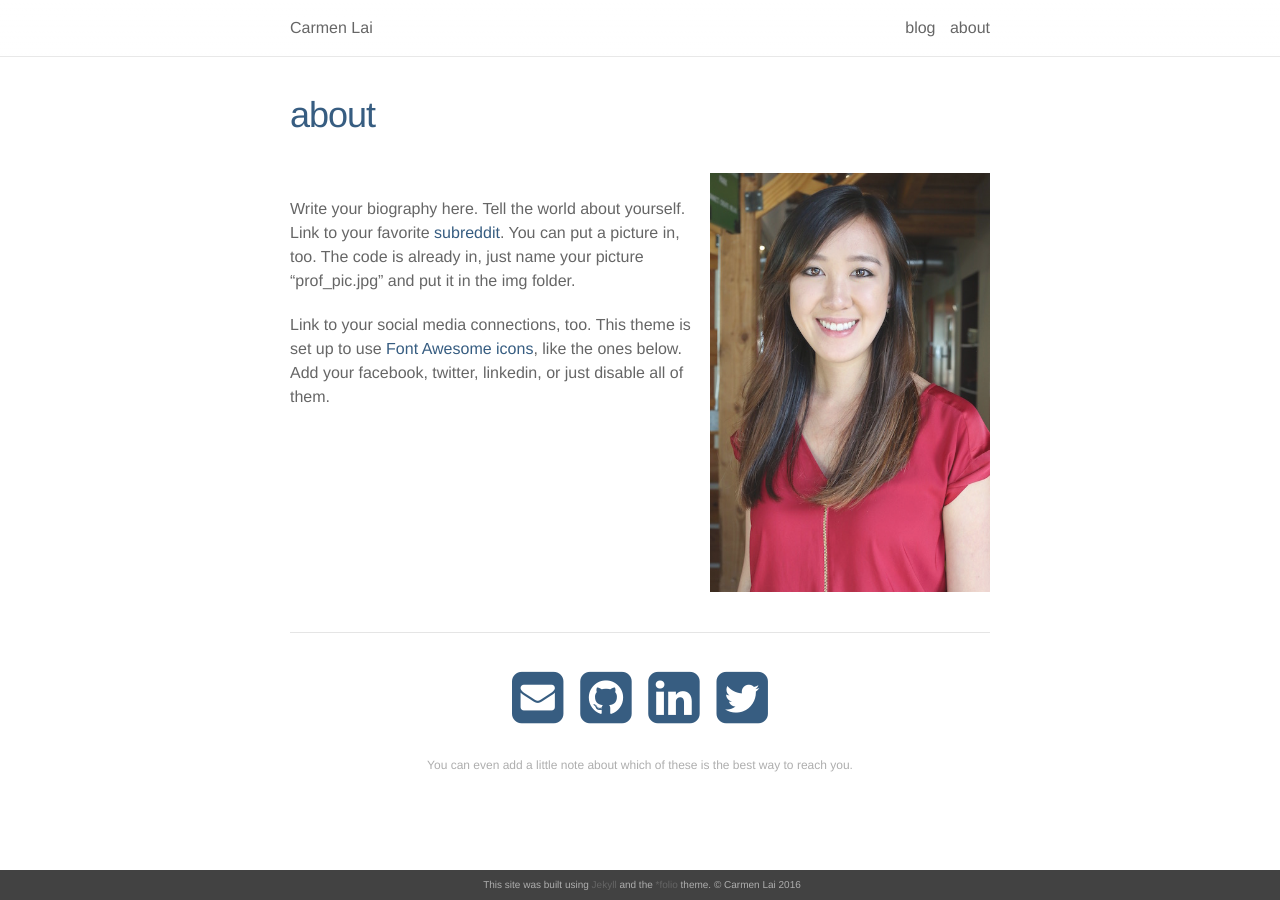
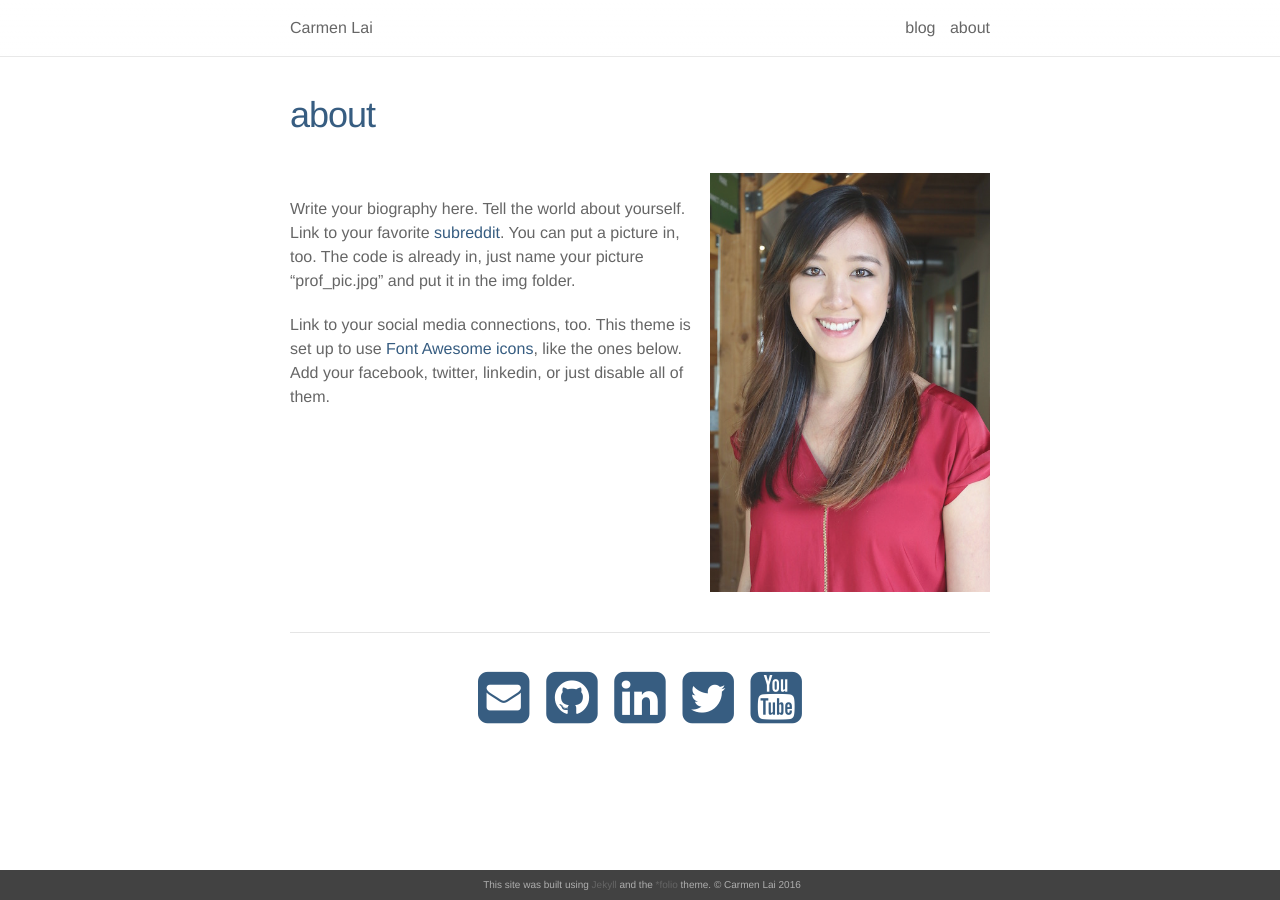
Before and after one commit to ocarmieo/ocarmieo.github.io, a Jekyll site: the page built from about.md, in a window 1280 px wide. Built offline with Jekyll 4.4.1, drawn with Linux system fonts in a browser that asks for light colours; nearby versions of some CDN libraries.

Commit message:
added youtube

```diff
--- a/_config.yml
+++ b/_config.yml
@@ -10,6 +10,7 @@
 twitter_username: carm_lai
 github_username: ocarmieo
 linkedin_username: carmenlai
+youtube_username: carmenggg
 
 date_format_long: "%B %-d, %Y — %H:%M %p"
 
--- a/about.md
+++ b/about.md
@@ -20,8 +20,5 @@
   <a href="https://github.com/{{ site.github_username }}" target="_blank"><i class="fa fa-github-square"></i></a>
   <a href="https://www.linkedin.com/in/{{ site.linkedin_username }}" target="_blank"><i class="fa fa-linkedin-square"></i></a>
   <a href="https://twitter.com/{{ site.twitter_username }}" target="_blank"><i class="fa fa-twitter-square"></i></a>
+  <a href="https://youtube.com/{{ site.youtube_username }}" target="_blank"><i class="fa fa-youtube-square"></i></a>
 </span>
-
-<div class="col three caption">
-  You can even add a little note about which of these is the best way to reach you.
-</div>
```
